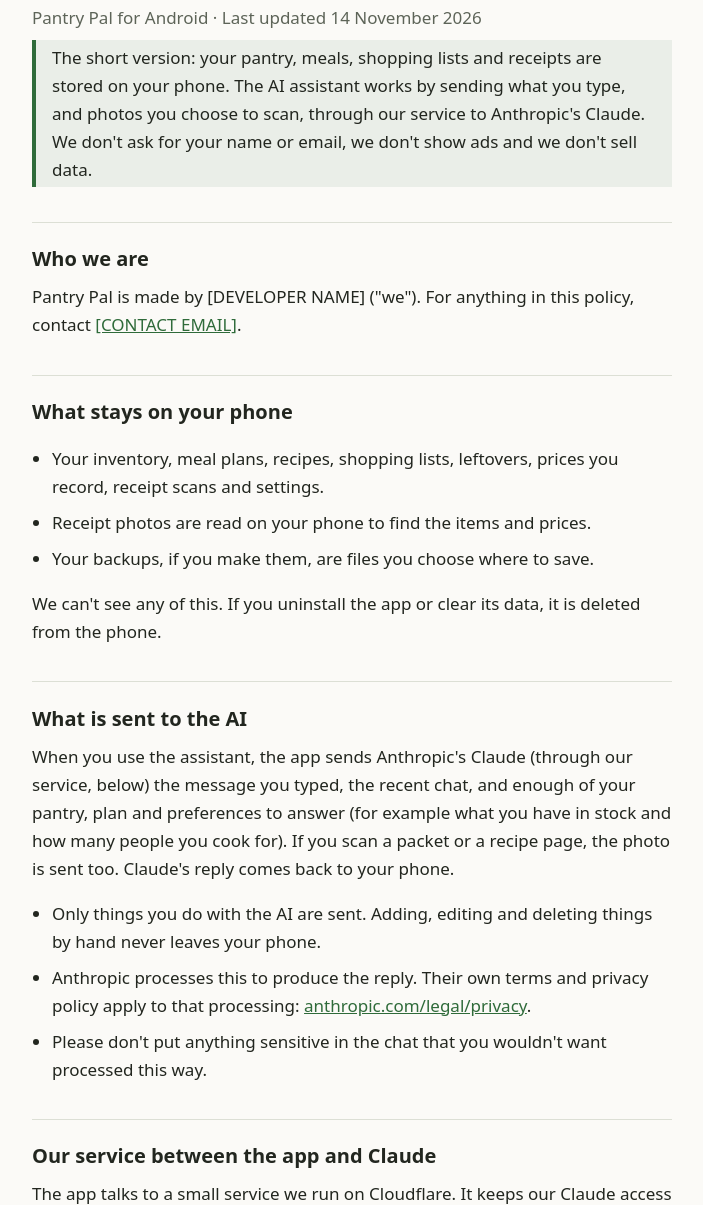
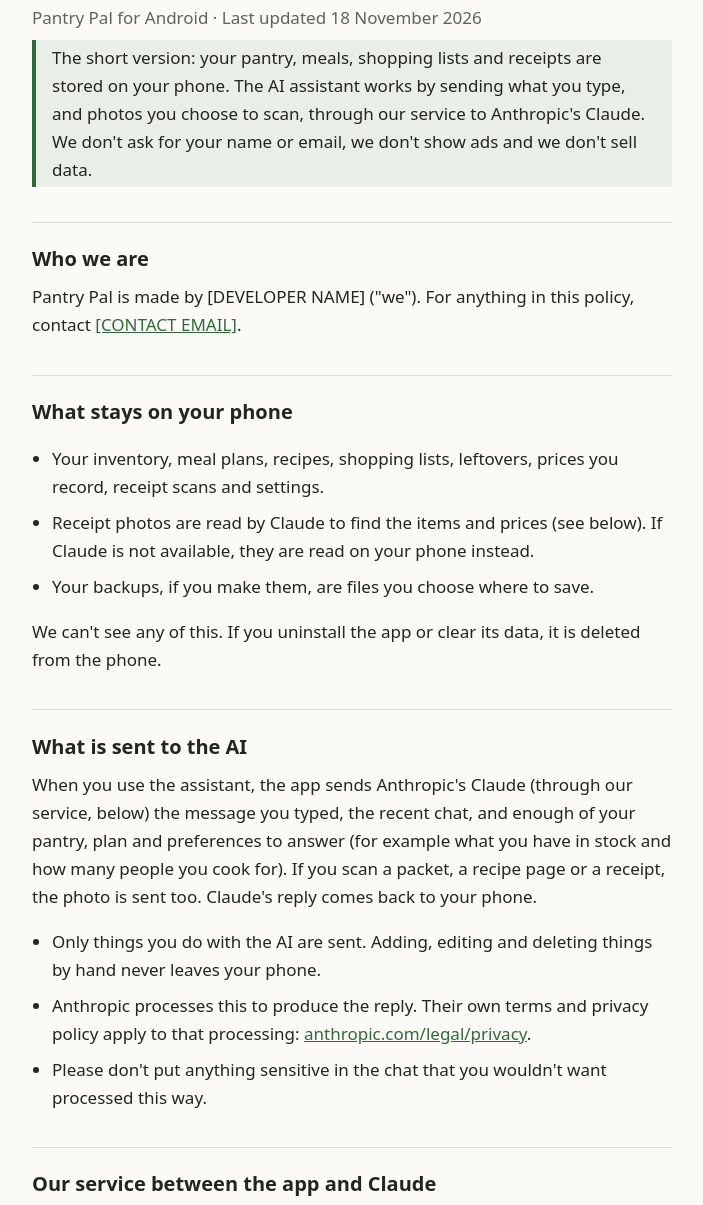
Before and after one commit to MatthewGriffin/MealPlanner, a plain HTML site: page privacy-site/index.html in a window 1280 px wide. Shown: the part 82-1287 px from the top of the page, without its empty margins (288-991 px from the left). Drawn offline with Linux system fonts and the light colour scheme.

Commit message:
Build 10: receipt photos read by Claude (privacy policy updated), release notes (#112)
Co-authored-by: Claude Sonnet 5.5 <noreply@anthropic.com>

```diff
--- a/privacy-site/index.html
+++ b/privacy-site/index.html
@@ -10,7 +10,7 @@
 <body>
 <main>
   <h1>Privacy policy</h1>
-  <p class="muted">Pantry Pal for Android &middot; Last updated 14 November 2026</p>
+  <p class="muted">Pantry Pal for Android &middot; Last updated 18 November 2026</p>
 
   <p class="note">The short version: your pantry, meals, shopping lists and receipts are stored on your phone. The AI assistant works by sending what you type, and photos you choose to scan, through our service to Anthropic's Claude. We don't ask for your name or email, we don't show ads and we don't sell data.</p>
 
@@ -20,13 +20,13 @@
   <h2>What stays on your phone</h2>
   <ul>
     <li>Your inventory, meal plans, recipes, shopping lists, leftovers, prices you record, receipt scans and settings.</li>
-    <li>Receipt photos are read on your phone to find the items and prices.</li>
+    <li>Receipt photos are read by Claude to find the items and prices (see below). If Claude is not available, they are read on your phone instead.</li>
     <li>Your backups, if you make them, are files you choose where to save.</li>
   </ul>
   <p>We can't see any of this. If you uninstall the app or clear its data, it is deleted from the phone.</p>
 
   <h2>What is sent to the AI</h2>
-  <p>When you use the assistant, the app sends Anthropic's Claude (through our service, below) the message you typed, the recent chat, and enough of your pantry, plan and preferences to answer (for example what you have in stock and how many people you cook for). If you scan a packet or a recipe page, the photo is sent too. Claude's reply comes back to your phone.</p>
+  <p>When you use the assistant, the app sends Anthropic's Claude (through our service, below) the message you typed, the recent chat, and enough of your pantry, plan and preferences to answer (for example what you have in stock and how many people you cook for). If you scan a packet, a recipe page or a receipt, the photo is sent too. Claude's reply comes back to your phone.</p>
   <ul>
     <li>Only things you do with the AI are sent. Adding, editing and deleting things by hand never leaves your phone.</li>
     <li>Anthropic processes this to produce the reply. Their own terms and privacy policy apply to that processing: <a href="https://www.anthropic.com/legal/privacy" rel="noopener">anthropic.com/legal/privacy</a>.</li>
```
Also changed, not shown: app/src/main/play/release-notes/en-GB/default.txt (+5 -4 lines), 1 other file.
